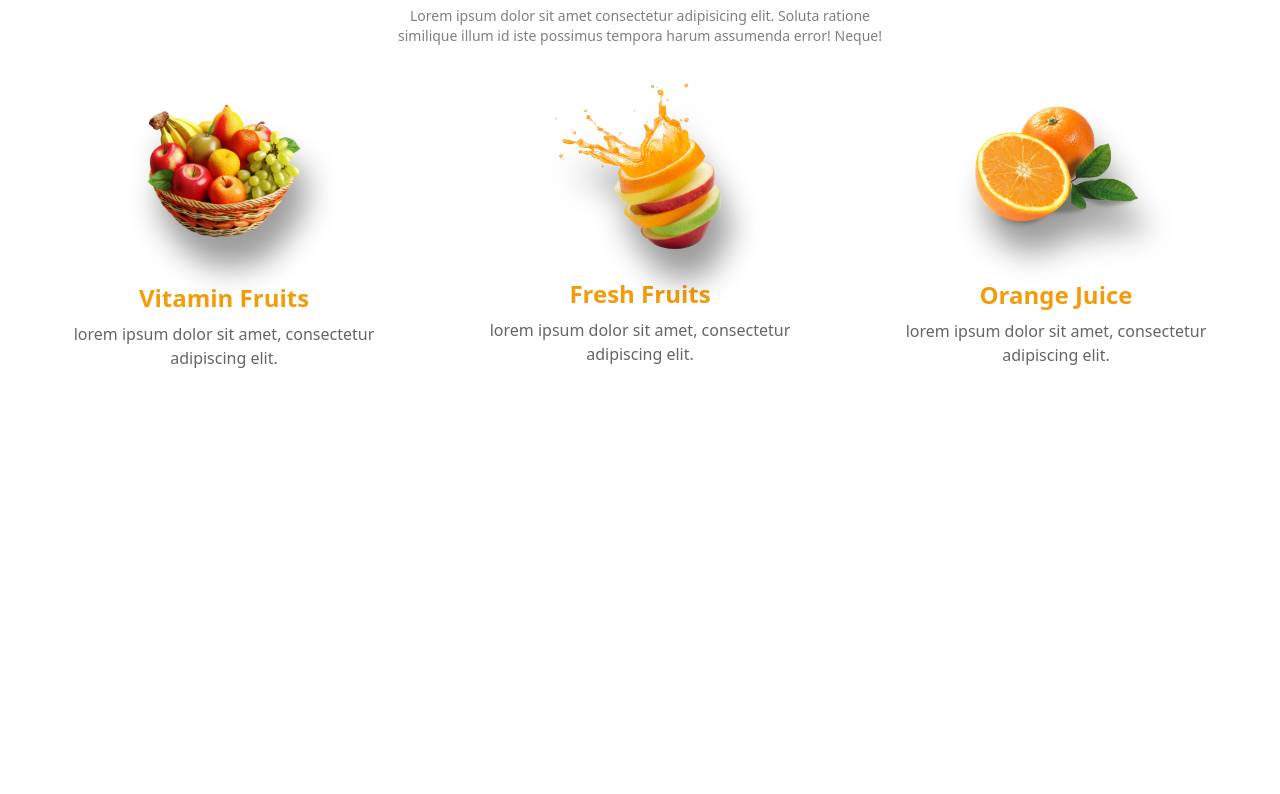
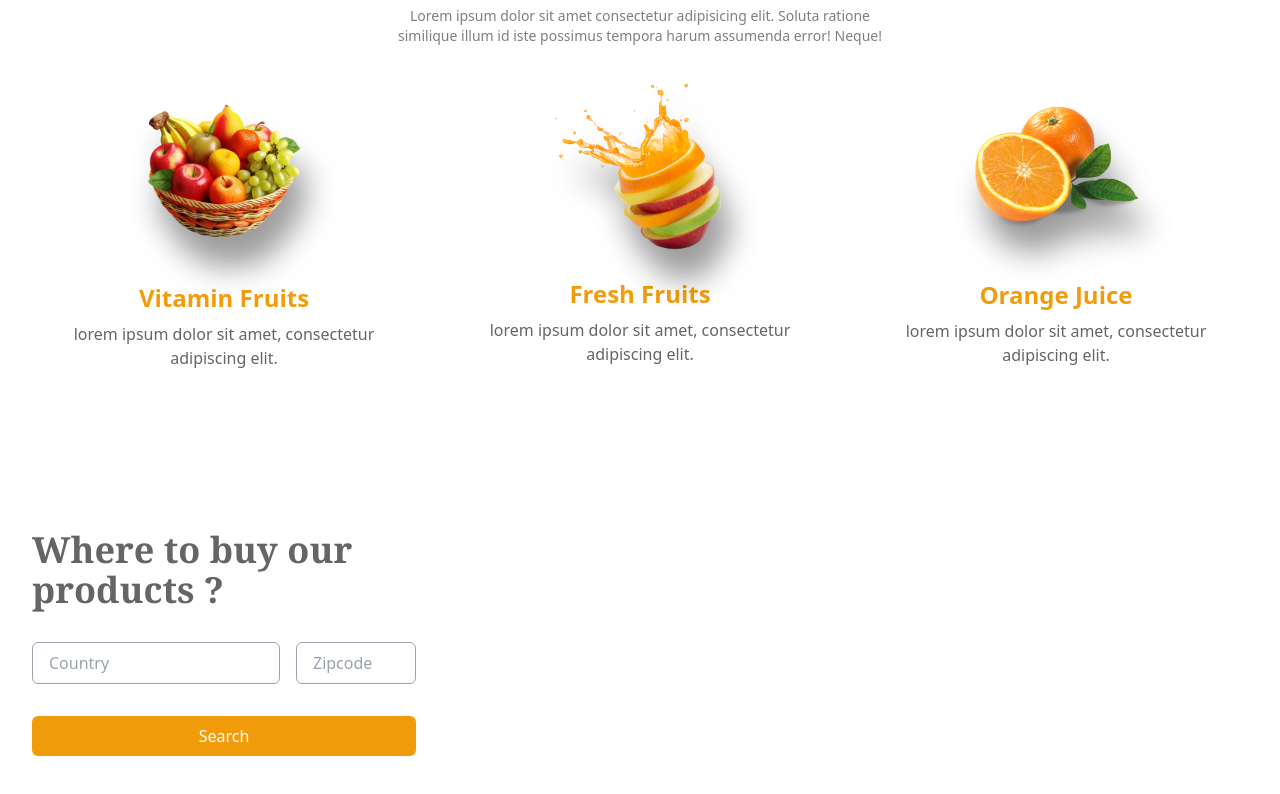
Before and after one commit to Hiboo93/grocery-store, a React (Vite) app: page / in a window 1280 px wide. Shown: the part 800-1594 px from the top of the page. Before the commit the page ends 1250 px from the top, so only its background shows below. Built offline with nearby package versions, Linux system fonts and the light colour scheme.

Commit message:
✨ F05: Creating component (WhereToBuy)

```diff
--- a/src/App.jsx
+++ b/src/App.jsx
@@ -1,11 +1,13 @@
 import Hero from "./components/Hero/Hero.jsx";
 import Services from "./components/Services/Services.jsx";
+import WhereToBuy from "./components/WhereToBuy/WhereToBuy.jsx";
 
 export default function App() {
   return (
     <main className="overflow-x-hidden">
       <Hero />
       <Services />
+      <WhereToBuy />
     </main>
   )
 }
--- a/src/components/Hero/Hero.jsx
+++ b/src/components/Hero/Hero.jsx
@@ -29,7 +29,7 @@
               <h1 className="text-5xl font-bold uppercase text-shadow">A Healthy Fruit</h1>
               <p className="text-sm">Lorem ipsum dolor sit, amet consectetur adipisicing elit. Dolorem ad iste recusandae maxime modi.
               </p>
-              <button className="primary-btn">Shop Now</button>
+              <button className="secondary-btn">Shop Now</button>
             </div>
 
             {/* image section */}
--- /dev/null
+++ b/src/components/WhereToBuy/WhereToBuy.jsx
@@ -0,0 +1,22 @@
+
+const WhereToBuy = () => {
+  return (
+    <div className="container my-36">
+      <div className="grid grid-cols-1 sm:grid-cols-3 gap-8 place-items-center">
+        {/* text-content section */}
+        <div className="space-y-8">
+          <h1 className="text-4xl font-bold text-dark font-serif">Where to buy our products ?</h1>
+          <div className="flex items-center gap-4">
+            <input type="text" placeholder="Country" className="input-style w-full"/>
+            <input type="text" placeholder="Zipcode" className="input-style w-full lg:w-[120px]"/>
+          </div>
+          <button className="primary-btn">Search</button>
+        </div>
+        {/* Map section */}
+        <div></div>
+      </div>
+    </div>
+  )
+}
+
+export default WhereToBuy
--- a/src/index.css
+++ b/src/index.css
@@ -18,11 +18,18 @@
     filter: drop-shadow(10px 30px 15px #3030307a)
   }
   .primary-btn {
+    @apply bg-primary w-full text-white px-4 py-2 rounded-md hover:bg-secondary duration-300;
+  }
+  .secondary-btn {
     @apply border border-white px-4 py-2 rounded-lg;
   }
 
   .large-text {
     @apply text-center text-[80px] sm:text-[120px] md:text-[150px] xl:text-[180px] text-white uppercase font-bold absolute bottom-0 w-full z-0 text-shadow
+  }
+
+  .input-style {
+    @apply px-4 py-2 border-[1px] border-gray-400 rounded-md
   }
 }
 
```
